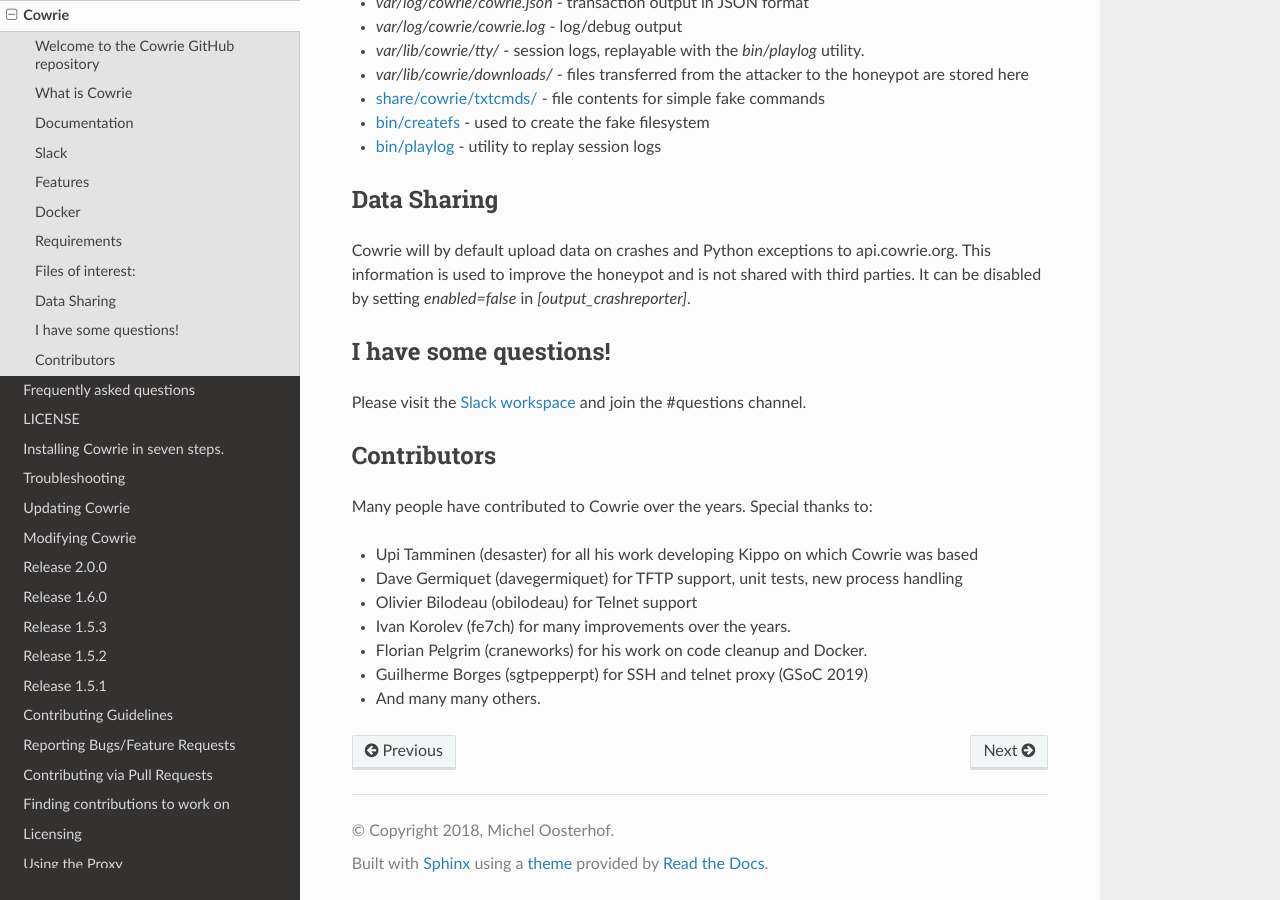
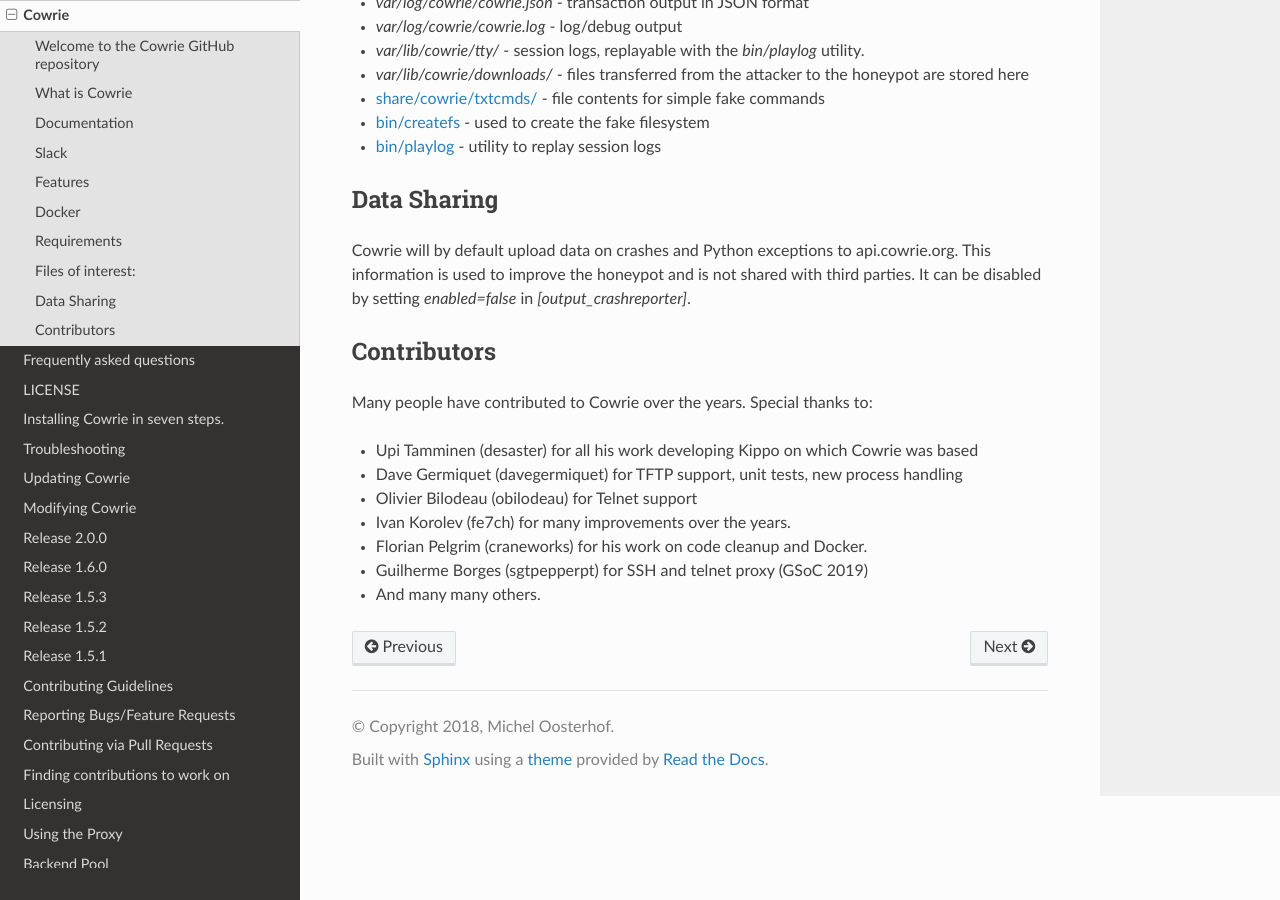
Before and after one commit to cowrie/cowrie, a Sphinx documentation site: the page built from docs/README.rst, in a window 1280 px wide and 900 px high, scrolled down 2092 px. Built offline with Sphinx 7.4.7 and the Read the Docs theme 2.0.0, drawn with Linux system fonts in a browser that asks for light colours; the version number could not be read and is left out.

Commit message:
remove old slack link (#1253)

```diff
--- a/docs/README.rst
+++ b/docs/README.rst
@@ -99,11 +99,6 @@ Data Sharing
 *****************************************
 Cowrie will by default upload data on crashes and Python exceptions to api.cowrie.org. This information is used to improve the honeypot and is not shared with third parties. It can be disabled by setting `enabled=false` in `[output_crashreporter]`.
 
-I have some questions!
-*****************************************
-
-Please visit the `Slack workspace <http://bit.ly/cowrieslack>`_ and join the #questions channel.
-
 Contributors
 ***************
 
```
